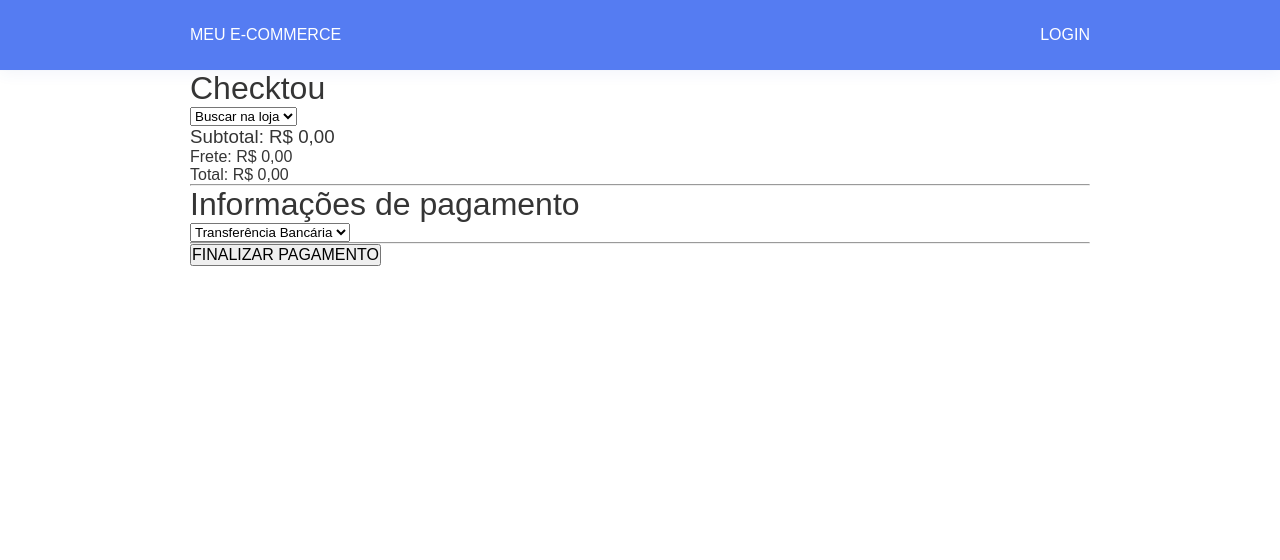
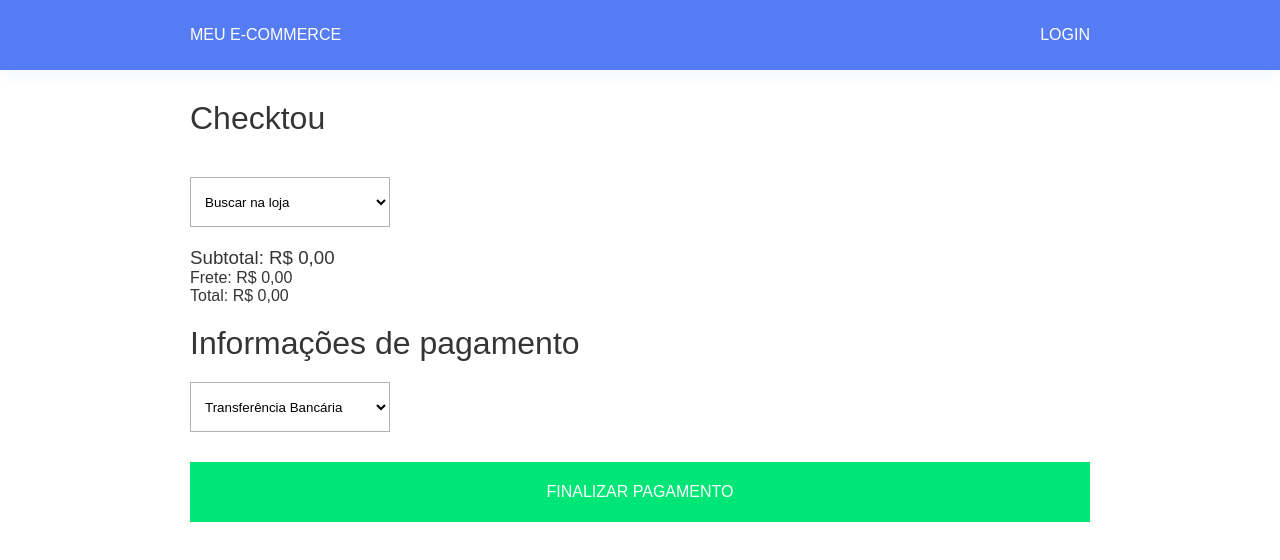
Before and after one commit to santanarscs/store_pagarme, a Next.js app: page /checkout in a window 1280 px wide. Shown: the top 560 px of the page. Built offline with nearby package versions, Linux system fonts and the light colour scheme.

Commit message:
add style in checkout page

```diff
--- a/pages/checkout.tsx
+++ b/pages/checkout.tsx
@@ -5,6 +5,7 @@ import { formatPrice } from '../util/formatPrice';
 import { useCart } from '../hooks/cart'
 import api from '../service/api'
 
+import { Container, CartList, Select,SumaryContainer, PaymentContainer, Button } from '../styles/checkout'
 
 const Checkout: React.FC = () => {
   const { items, total, addToCart, removeFromCart } = useCart();
@@ -31,7 +32,7 @@ const Checkout: React.FC = () => {
   },[total])
 
   const totalOrder = useMemo(() => {
-    return formatPrice(total);
+    return formatPrice(total + shippingValue);
   }, [subTotal, shippingValue])
 
   /**
@@ -60,39 +61,39 @@ const Checkout: React.FC = () => {
   }, [])
 
   return (
-    <div style={{maxWidth: "900px", margin: "0 auto"}}>
+    <Container >
       <h1>Checktou</h1>
-      <ul>
+      <CartList>
         {itemsFormatted.map(item => (
           <li key={item.id}>
             <strong>{item.name}</strong><small>({item.priceFormatted})</small>
             <div>
              <button type="button" onClick={() => addToCart(item.id)}>+</button>
-             {item.quantity}
+             <span>{item.quantity}</span>
              <button type="button" onClick={() => removeFromCart(item.id)}>-</button>
            </div>
             <p>{item.description}</p>
           </li>
         ))}
-      </ul>
-      <select name="shippingType" id="shippingType" onChange={(e) => setShippingValue(Number(e.target.value))}>
+      </CartList>
+      <Select name="shippingType" id="shippingType" value={shippingValue} onChange={(e) => setShippingValue(Number(e.target.value))}>
         <option value="0">Buscar na loja</option>
         <option value="10">Guará</option>
         <option value="20">Taguatinga</option>
         <option value="100">Vicente Pires</option>
-      </select>
-      <h3>Subtotal: {subTotal}</h3>
-      <h4>Frete: {formatPrice(shippingValue)} </h4>
-      <h4>Total: {totalOrder} </h4>
-      <hr/>
+      </Select>
+      <SumaryContainer>
+        <h3>Subtotal: {subTotal}</h3>
+        <h4>Frete: {formatPrice(shippingValue)} </h4>
+        <h4>Total: {totalOrder} </h4>
+      </SumaryContainer>
       <h1>Informações de pagamento</h1>
-      <select name="paymentType" id="paymentType" onChange={(e) => setPaymentValue(Number(e.target.value))}>
+      <Select name="paymentType" id="paymentType" onChange={(e) => setPaymentValue(Number(e.target.value))}>
         <option value="1">Transferência Bancária</option>
         <option value="2">Cartão de débito</option>
         <option value="3">Cartão de Crédito</option>
-      </select>
-      <hr/>
-      <div>
+      </Select>
+      <PaymentContainer>
         {paymentValue === 3 && (
           <>
             <div className="form-area">
@@ -142,9 +143,9 @@ const Checkout: React.FC = () => {
           </div>
           </>
         )}
-      </div>
-      <button type="button" onClick={handleSubmit}>FINALIZAR PAGAMENTO</button>
-    </div>
+      </PaymentContainer>
+      <Button type="button" onClick={handleSubmit}>FINALIZAR PAGAMENTO</Button>
+    </Container>
   )
 }
 
--- /dev/null
+++ b/styles/checkout.ts
@@ -0,0 +1,83 @@
+import styled from 'styled-components';
+
+export const Container = styled.div`
+  max-width: 900px;
+  margin: 30px auto;
+  h1 {
+    margin-bottom: 20px;
+  }
+
+`;
+
+export const CartList = styled.ul`
+  list-style:none;
+  margin-bottom: 40px;
+  li {
+    padding: 10px;
+    strong {
+      font-weight: bold;
+      text-transform: uppercase;
+      margin-right: 10px;
+    }
+    > div {
+      span {
+        margin: 0 5px;
+      }
+      button {
+        padding: 0 5px;
+        border: none;
+        background: #2979ff;
+        color: #fff;
+        border-radius: 5px;
+      }
+    }
+    p {
+      color: #b3b3b3;
+      max-width: 400px;
+    }
+
+  }
+`
+export const Select = styled.select`
+  height: 50px;
+  padding: 10px;
+  border: 1px solid #b3b3b3;
+  background: transparent;
+  width: 200px;
+`
+export const SumaryContainer = styled.div`
+  margin: 20px 0;
+`;
+export const PaymentContainer = styled.div`
+  display: flex;
+  justify-content: space-between;
+  .form-area {
+    display: flex;
+    flex-direction: column;
+    margin-top: 20px;
+    input {
+      height: 50px;
+      border: 1px solid #b3b3b3;
+      padding: 10px;
+      margin-bottom: 15px;
+    }
+    .group {
+      display: flex;
+      > div {
+        display: flex;
+        flex-direction: column;
+        margin-right: 10px;
+
+      }
+    }
+  }
+
+`
+export const Button = styled.button`
+  margin-top: 30px;
+  width: 100%;
+  background: #00e676;
+  color: #fff;
+  height: 60px;
+  border: none;
+`
```
